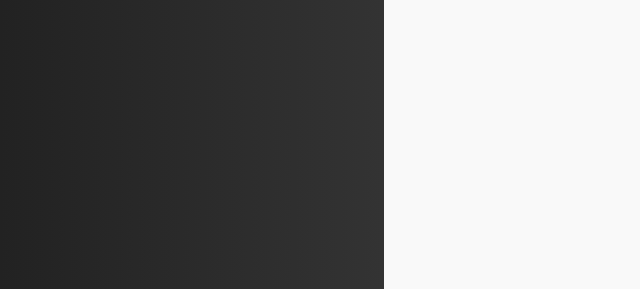
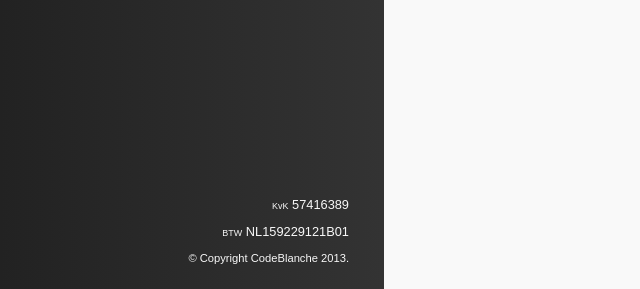
Before and after one commit to codeblanche/codeblanche.com, a PHP site: page /index.html in a window 1280 px wide. Shown: the part 511-800 px from the top of the page, without its empty margins (0-640 px from the left). Run offline with PHP 8.4, Linux system fonts and the light colour scheme.

Commit message:
Final adjustments

```diff
--- a/public/css/main.css
+++ b/public/css/main.css
@@ -70,6 +70,43 @@ h2,h3,h4,h5,h6,p {
     filter: progid:DXImageTransform.Microsoft.gradient( startColorstr='#222222', endColorstr='#333333',GradientType=1 ); /* IE6-8 */
 }
 
+#copyright {
+    position: absolute;
+    bottom: 25px;
+    width: 100%;
+    padding: 0 35px 0 0;
+    box-sizing: border-box;
+    color: #f8f8f8;
+    font-size: 0.7em;
+    text-align: right;
+}
+
+#kvk {
+    position: absolute;
+    bottom: 77px;
+    width: 100%;
+    padding: 0 35px 0 0;
+    box-sizing: border-box;
+    color: #f8f8f8;
+    font-size: 0.8em;
+    text-align: right;
+}
+
+#btw {
+    position: absolute;
+    bottom: 50px;
+    width: 100%;
+    padding: 0 35px 0 0;
+    box-sizing: border-box;
+    color: #f8f8f8;
+    font-size: 0.8em;
+    text-align: right;
+}
+
+#kvk span, #btw span {
+    font-size: 0.7em;
+}
+
 #nav > ul {
     margin: 0;
     margin-top: 150px;
@@ -123,7 +160,7 @@ h2,h3,h4,h5,h6,p {
     max-width: 930px;
 }
 .content-block {
-    padding: 8.75em 0;
+    padding: 8.75em 0 4em;
     margin: 0 5.5em;
     display: none;
     min-width: 600px;
--- a/public/index.html
+++ b/public/index.html
@@ -55,6 +55,10 @@
                 <li><a class="portfolio" href="/portfolio" data-name="portfolio">Portfolio</a></li>
                 <li><a class="contact" href="/contact" data-name="contact">Contact</a></li>
             </ul>
+
+            <div id="kvk"><span>KvK</span> 57416389</div>
+            <div id="btw"><span>BTW</span> NL159229121B01</div>
+            <div id="copyright">&copy; Copyright CodeBlanche 2013.</div>
         </div>
 
         <div id="content">
@@ -121,22 +125,22 @@
                 <h1>Products</h1>
                 <ul class="product-list">
                     <li class="product-entry">
-                        <a href="https://github.com/CodeBlanche/Entity"><img src="/img/github-24.png" width="24" height="24"></a>
-                        <h2>Entity <a class="link" href="https://github.com/CodeBlanche/Entity">https://github.com/CodeBlanche/Entity</a></h2>
+                        <a target="_blank" href="https://github.com/CodeBlanche/Entity"><img src="/img/github-24.png" width="24" height="24"></a>
+                        <h2>Entity <a class="link" target="_blank" href="https://github.com/CodeBlanche/Entity">https://github.com/CodeBlanche/Entity</a></h2>
                         <hr />
                         <p>An open source module to super charge entities (data objects) in PHP. This project lacking good documentation at the moment which remains on the CodeBlanche to do list.</p>
                         <p><span class="tag tag-php">PHP</span></p>
                     </li>
                     <li class="product-entry">
-                        <a href="https://github.com/CodeBlanche/Depend"><img src="/img/github-24.png" width="24" height="24"></a>
-                        <h2>Depend <a class="link" href="https://github.com/CodeBlanche/Depend">https://github.com/CodeBlanche/Depend</a></h2>
+                        <a target="_blank" href="https://github.com/CodeBlanche/Depend"><img src="/img/github-24.png" width="24" height="24"></a>
+                        <h2>Depend <a class="link" target="_blank" href="https://github.com/CodeBlanche/Depend">https://github.com/CodeBlanche/Depend</a></h2>
                         <hr />
                         <p>Another open source endeavour to make a PHP developers' life easier by resolving class dependencies, promoting loose coupling of components, and sharing of components and services.</p>
                         <p><span class="tag tag-php">PHP</span></p>
                     </li>
                     <li class="product-entry">
-                        <a href="https://github.com/CodeBlanche/Web"><img src="/img/github-24.png" width="24" height="24"></a>
-                        <h2>Web <a class="link" href="https://github.com/CodeBlanche/Web">https://github.com/CodeBlanche/Web</a></h2>
+                        <a target="_blank" href="https://github.com/CodeBlanche/Web"><img src="/img/github-24.png" width="24" height="24"></a>
+                        <h2>Web <a class="link" target="_blank" href="https://github.com/CodeBlanche/Web">https://github.com/CodeBlanche/Web</a></h2>
                         <hr />
                         <p>A module providing some essential tools for working with web requests and responses. This module is currently under development and will soon be added to the CodeBlanche open source collection.</p>
                         <p><span class="tag tag-php">PHP</span></p>
@@ -219,7 +223,7 @@
                         <a class="img" href="http://vndlgy.com" target="_blank"><img src="/data/portfolio/thumbs/vndlgy.png" width="250" /></a>
                         <h2>VNDLGY (Vondology) <a class="link" target="_blank" href="http://vndlgy.com">http://vndlgy.com</a></h2>
                         <hr />
-                        <p>A flash website with dynamic multi-language content. Not just a pretty face, this website has some smarts under the hood as well. XML driven content management to allow easy modifications to the text without requiring a complete rework of the pages in question. A custom menu was built specifically for this site with elastic effects to make it just that much nicer.</p>
+                        <p>A flash website with dynamic multilingual content. Not just a pretty face, this website has some smarts under the hood as well. XML driven content management to allow easy modifications to the text without requiring a complete rework of the pages in question. A custom menu was built specifically for this site with elastic effects to make it just that much nicer.</p>
                         <p><span class="tag tag-flash">Flash</span><span class="tag tag-js">JavaScript</span><span class="tag tag-html">HTML</span><span class="tag tag-php">PHP</span><span class="tag tag-xml">XML</span></p>
                         <div class="clear"></div>
                     </li>
@@ -231,13 +235,13 @@
                 <form action="/make-contact" method="post" id="contact-form">
                     <h1>Contact</h1>
                     <label for="contact-email">Email</label>
-                    <input type="email" value="" placeholder="" class="text" data-validate="email" id="contact-email" />
+                    <input type="email" class="text" data-validate="email" id="contact-email" />
                     <i class="icon"></i>
                     <label for="contact-phone">Phone</label>
-                    <input type="tel" value="" placeholder="" class="text" data-validate="phone" id="contact-phone" />
+                    <input type="tel" class="text" data-validate="phone" id="contact-phone" />
                     <i class="icon"></i>
                     <label for="contact-message">Message</label>
-                    <textarea rows="3" placeholder="" class="text" data-validate="not-empty" id="contact-message"></textarea>
+                    <textarea rows="3" class="text" data-validate="not-empty" id="contact-message"></textarea>
                     <i class="icon"></i>
                     <input type="submit" value="Send" id="contact-send" />
                 </form>
--- a/public/js/app/content/forms/contact.js
+++ b/public/js/app/content/forms/contact.js
@@ -24,12 +24,41 @@ define([
                     .animate({marginLeft: '0px'}, 50, function () {
                         $form.clearQueue();
                     });
+
                 return;
             }
 
-            $form.fadeOut('slow', function () {
-                $('#contact-complete').fadeIn();
-            });
+            $.post(
+                '/ajax/send',
+                {
+                    'email'   : $('#contact-email').val(),
+                    'phone'   : $('#contact-phone').val(),
+                    'message' : $('#contact-message').val()
+                },
+                function (response) {
+
+                    console.log(response);
+
+                    if (!response.ok) {
+                        $form
+                            .animate({marginLeft: '50px'}, 50)
+                            .animate({marginLeft: '0px'}, 50)
+                            .animate({marginLeft: '50px'}, 50)
+                            .animate({marginLeft: '0px'}, 50, function () {
+                                $form.clearQueue();
+                            });
+
+                        return;
+                    }
+
+                    $form.fadeOut('slow', function () {
+                        $('#contact-complete').fadeIn();
+                    });
+
+                },
+                'json'
+            );
+
         }
 
         function validate($fields) {
```
Also changed, not shown: public/index.php (+31 -0 lines).
